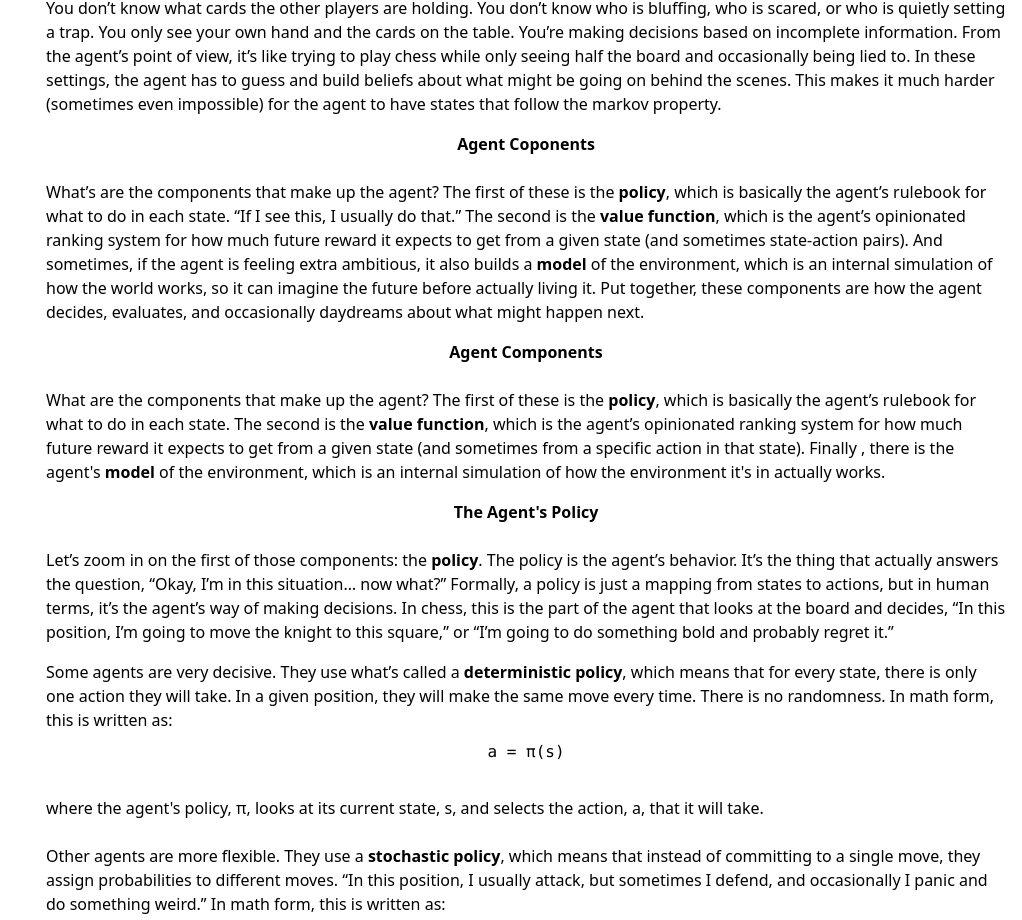
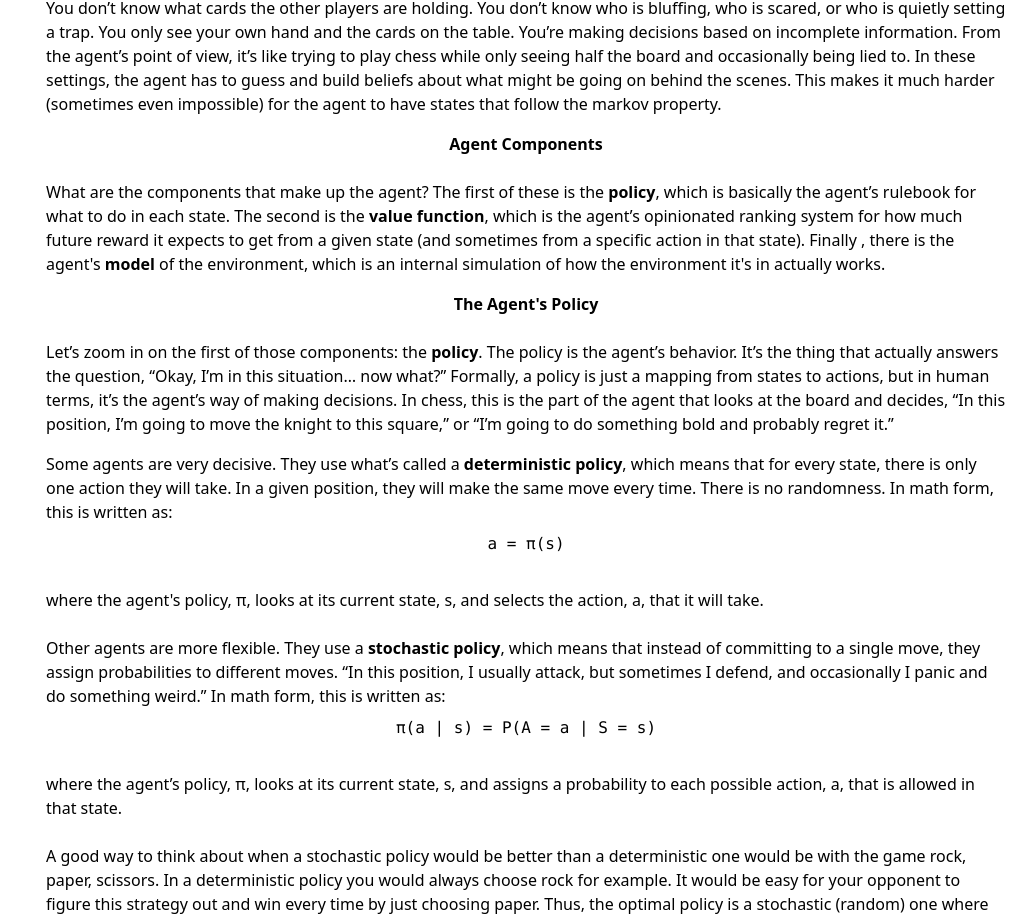
Before and after one commit to WilliamGiammona/learning-ai, a Next.js app: page /reinforcement-learning in a window 1280 px wide. Shown: the part 2073-2993 px from the top of the page, without its empty margins (258-1280 px from the left). Built offline with nearby package versions, Linux system fonts and the light colour scheme.

Commit message:
continuing introduction

```diff
--- a/app/reinforcement-learning/page.tsx
+++ b/app/reinforcement-learning/page.tsx
@@ -278,25 +278,7 @@ export default function ReinforcementLearningPage() {
               it much harder (sometimes even impossible) for the agent to have
               states that follow the markov property.
             </p>
-            <p className="mb-4">
-              <strong id="agent-components" className="block text-center">
-                Agent Coponents
-              </strong>
-              <br />
-              What’s are the components that make up the agent? The first of
-              these is the <strong>policy</strong>, which is basically the
-              agent’s rulebook for what to do in each state. “If I see this, I
-              usually do that.” The second is the{" "}
-              <strong>value function</strong>, which is the agent’s opinionated
-              ranking system for how much future reward it expects to get from a
-              given state (and sometimes state-action pairs). And sometimes, if
-              the agent is feeling extra ambitious, it also builds a{" "}
-              <strong>model</strong> of the environment, which is an internal
-              simulation of how the world works, so it can imagine the future
-              before actually living it. Put together, these components are how
-              the agent decides, evaluates, and occasionally daydreams about
-              what might happen next.
-            </p>
+
             <p className="mb-4">
               <strong className="block text-center">Agent Components</strong>
               <br />
```
